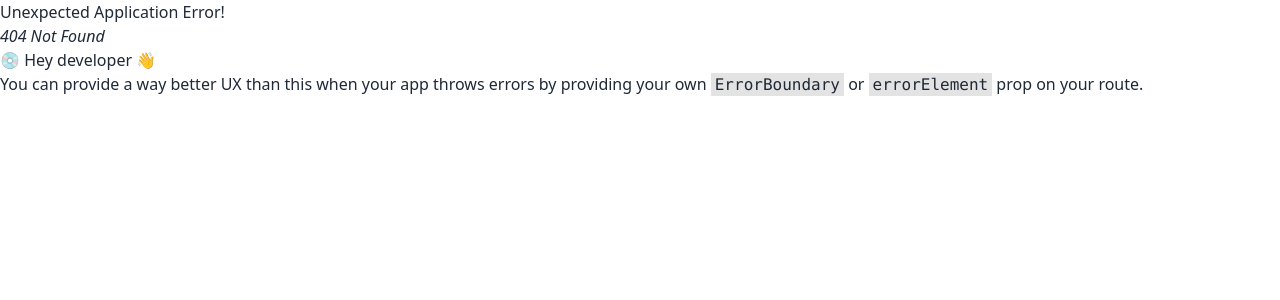
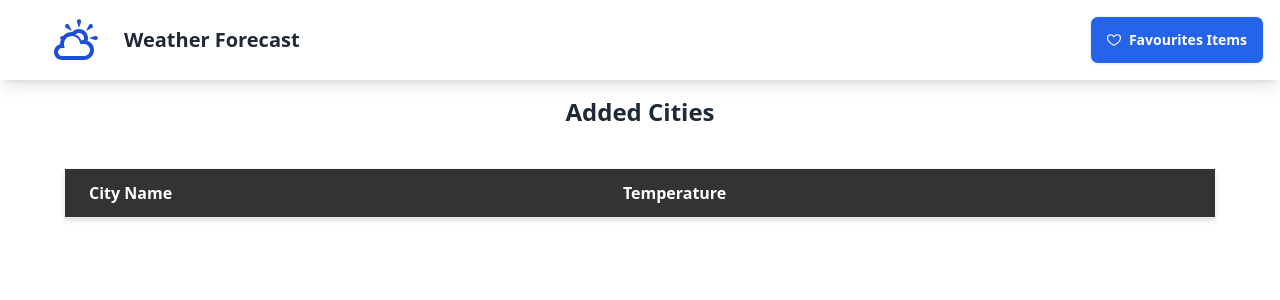
Before and after one commit to ummetarin/Weather_tem, a React (Vite) app: page /fav in a window 1280 px wide. Before the commit this address had no page. Shown: the top 300 px of the page. Built offline with nearby package versions, Linux system fonts and the light colour scheme.

Commit message:
Added favourite  item

```diff
--- a/src/Components/Cities/Cities.tsx
+++ b/src/Components/Cities/Cities.tsx
@@ -13,6 +13,7 @@ const Cities = () => {
       .then(res => res.json())
       .then(allData => setData(allData))
    }, []);
+   console.log(data);
 
    const handlelick=()=>{
       const filterdata=data.filter(item=>item.name.toLowerCase().includes(search.toLowerCase()));
--- /dev/null
+++ b/src/Components/Favoriteitems/Favouriteitems.tsx
@@ -0,0 +1,46 @@
+import React, { useEffect, useState } from 'react';
+
+const Favouriteitems = () => {
+    const [storedCities, setStoredCities] = useState([]);
+    useEffect(() => {
+        // Check if local storage is supported
+        if (typeof localStorage !== 'undefined') {
+          // Retrieve the stored cities from local storage
+          const citiesFromStorage = JSON.parse(localStorage.getItem('cities')) || [];
+          // Update the state with the retrieved cities
+          setStoredCities(citiesFromStorage);
+        }
+      }, []);
+    return (
+        <div>
+      <h2 className='text-2xl font-bold  text-center py-4'>Added Cities</h2>
+      <div>
+
+    <div className="overflow-x-auto ">
+    <table className="min-w-[90%] shadow-md  border mx-auto border-gray-100  my-6">
+        <thead>
+            <tr className="bg-[#333333] text-white">
+                <th className="py-3 px-6 text-left border-b">City Name</th>
+                <th className="py-3 px-6 text-left border-b">Temperature</th>
+            </tr>
+        </thead>
+        <tbody>
+            {
+                storedCities.map((city,index)=>(
+                    <tr className="hover:bg-gray-50 transition duration-300">
+                    <td className="py-4 px-6 border-b">{city?.name} </td>
+                    <td className="py-4 px-6 border-b">{city?.temp}</td>
+                </tr>
+                ))
+            }
+
+        </tbody>
+    </table>
+    </div>
+
+      </div>
+    </div>
+    );
+};
+
+export default Favouriteitems;
--- a/src/Components/Navbar/Navber.tsx
+++ b/src/Components/Navbar/Navber.tsx
@@ -1,15 +1,18 @@
 import React from "react";
 import { TiWeatherPartlySunny } from "react-icons/ti";
+import { Link } from "react-router-dom";
+import { GrFavorite } from "react-icons/gr";
 
 const Navber = () => {
   return (
     <div>
       <nav className="flex items-center justify-between shadow-lg  px-4 py-2">
-        <div className="scale-100 cursor-pointer rounded-2xl px-3 py-2 text-xl font-semibold transition-all duration-200 hover:scale-110">
+        <div className="scale-100  items-center flex cursor-pointer rounded-2xl px-3 py-2 text-xl font-semibold transition-all duration-200 hover:scale-110">
           <h2><TiWeatherPartlySunny className="h-12 w-24 text-blue-700" /></h2>
+          <h1>Weather Forecast</h1>
         </div>
         <div>
-            Weather Cheak
+          <Link to={'/fav'}><h1 className="flex items-center btn text-white bg-blue-600"><GrFavorite /> Favourites Items</h1></Link>
         </div>
 
       </nav>
--- a/src/main.tsx
+++ b/src/main.tsx
@@ -9,6 +9,7 @@ import "./index.css";
 import Home from './Components/Home/Home';
 import Cities from './Components/Cities/Cities';
 import Weatherpage from './Components/WeatherPage/Weatherpage';
+import Favouriteitems from './Components/Favoriteitems/Favouriteitems';
 
 
 const router = createBrowserRouter([
@@ -22,6 +23,9 @@ const router = createBrowserRouter([
       },{
         path:"/weather/:city",
         element:<Weatherpage></Weatherpage>
+      },{
+        path:"/fav",
+        element:<Favouriteitems></Favouriteitems>
       }
     ]
   },
```
